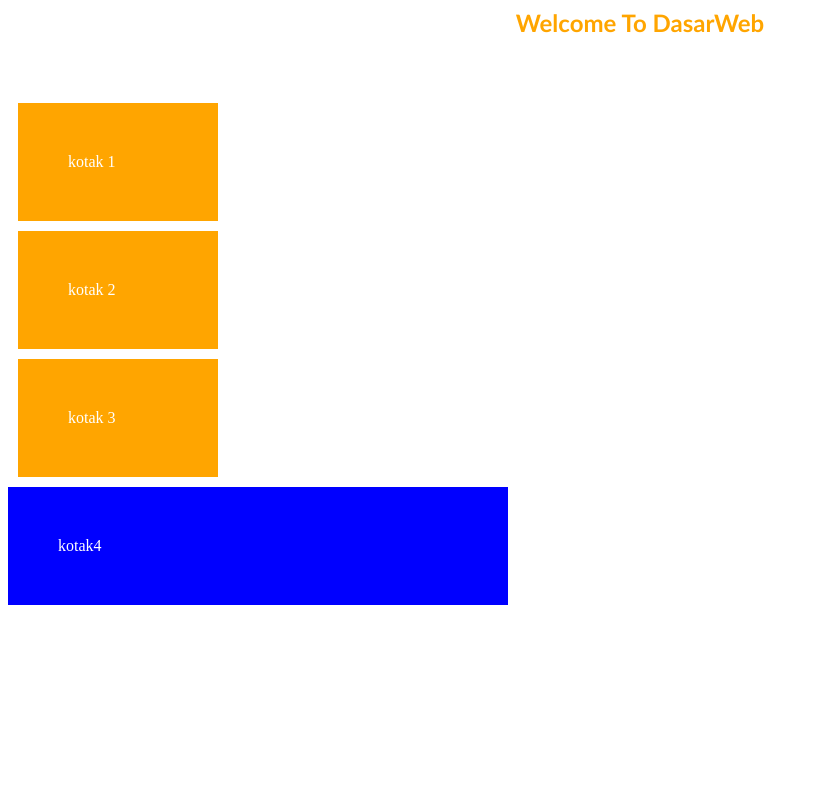
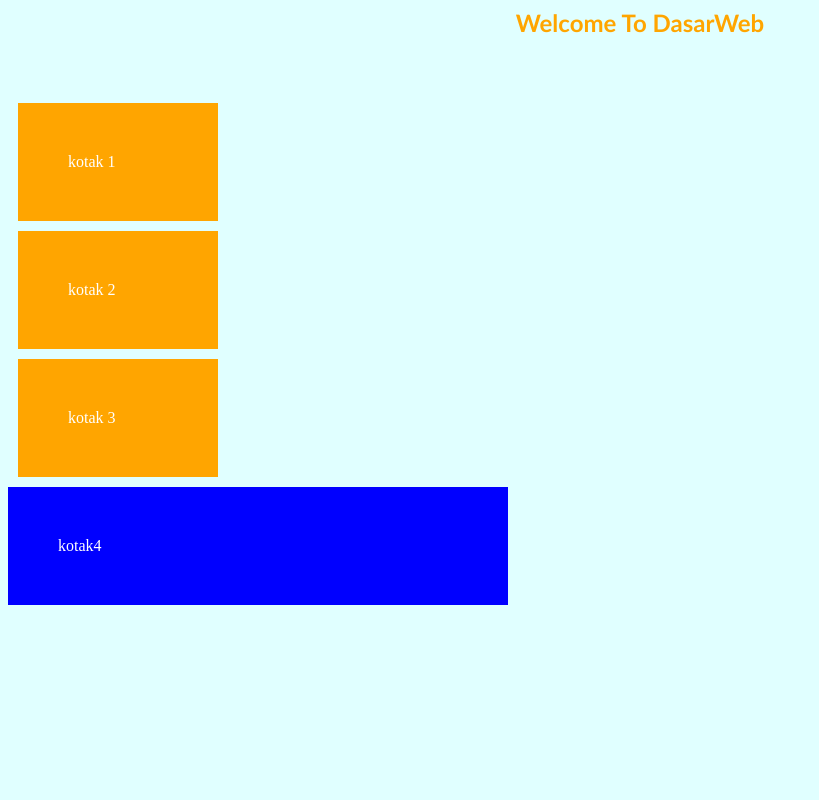
Before and after one commit to scarebats/Desain-dan-Pemrograman-Web, a PHP site: page / in a window 1280 px wide. Shown: the whole page, without its empty margins (0-819 px from the left). Run offline with PHP 8.4, Linux system fonts and the light colour scheme.

Commit message:
Praktikum 4 - Menambahkan warna background pada halaman web

```diff
--- a/Pertemuan 2/Praktikum 1,3,4,5/style.css
+++ b/Pertemuan 2/Praktikum 1,3,4,5/style.css
@@ -18,3 +18,8 @@ h2{
     background-color: blue;
     padding: 50px;
 }
+
+body{
+    background: lightcyan;
+    color: white;
+}
```
